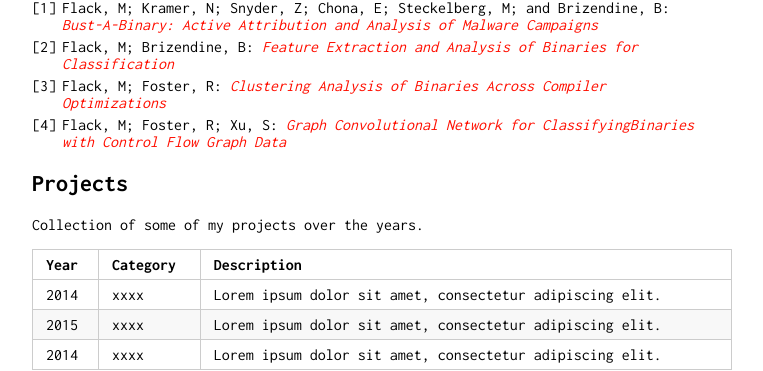
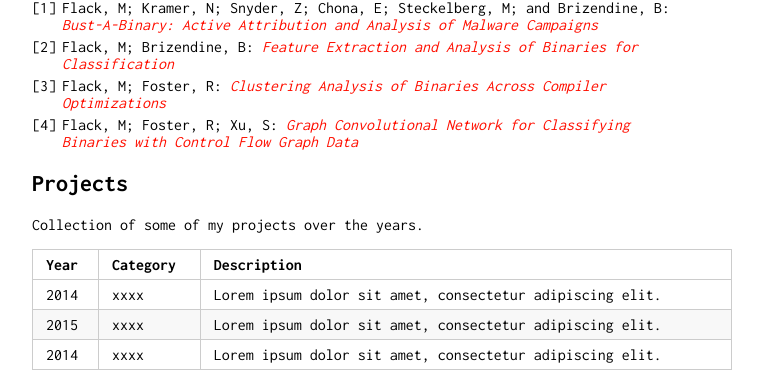
Before and after one commit to micahflack/homepage, a Jekyll site: the page built from index.md, in a window 1280 px wide and 900 px high, scrolled down 1744 px. Shown: the part 274-645 px from the top of the window, without its empty margins (258-1021 px from the left). Built offline with Jekyll 4.4.1, drawn with Linux system fonts in a browser that asks for light colours; our own code applies the rules of GitHub Pages for plain Markdown files.

Commit message:
pub spelling

```diff
--- a/index.md
+++ b/index.md
@@ -96,7 +96,7 @@ I also competed at ISEAGE, another CCDC sort of competition. I forget what place
 1. Flack, M; Kramer, N; Snyder, Z; Chona, E; Steckelberg, M; and Brizendine, B: [*Bust-A-Binary: Active Attribution and Analysis of Malware Campaigns*](http://scholar.dsu.edu/research-symposium/25)
 2. Flack, M; Brizendine, B: [*Feature Extraction and Analysis of Binaries for Classification*](http://scholar.dsu.edu/research-symposium/28)
 3. Flack, M; Foster, R: [*Clustering Analysis of Binaries Across Compiler Optimizations*](intern-project-poster.pdf)
-4. Flack, M; Foster, R; Xu, S: [*Graph Convolutional Network for ClassifyingBinaries with Control Flow Graph Data*](final-draft.pdf)
+4. Flack, M; Foster, R; Xu, S: [*Graph Convolutional Network for Classifying Binaries with Control Flow Graph Data*](final-draft.pdf)
 
 ## Projects
 
```
